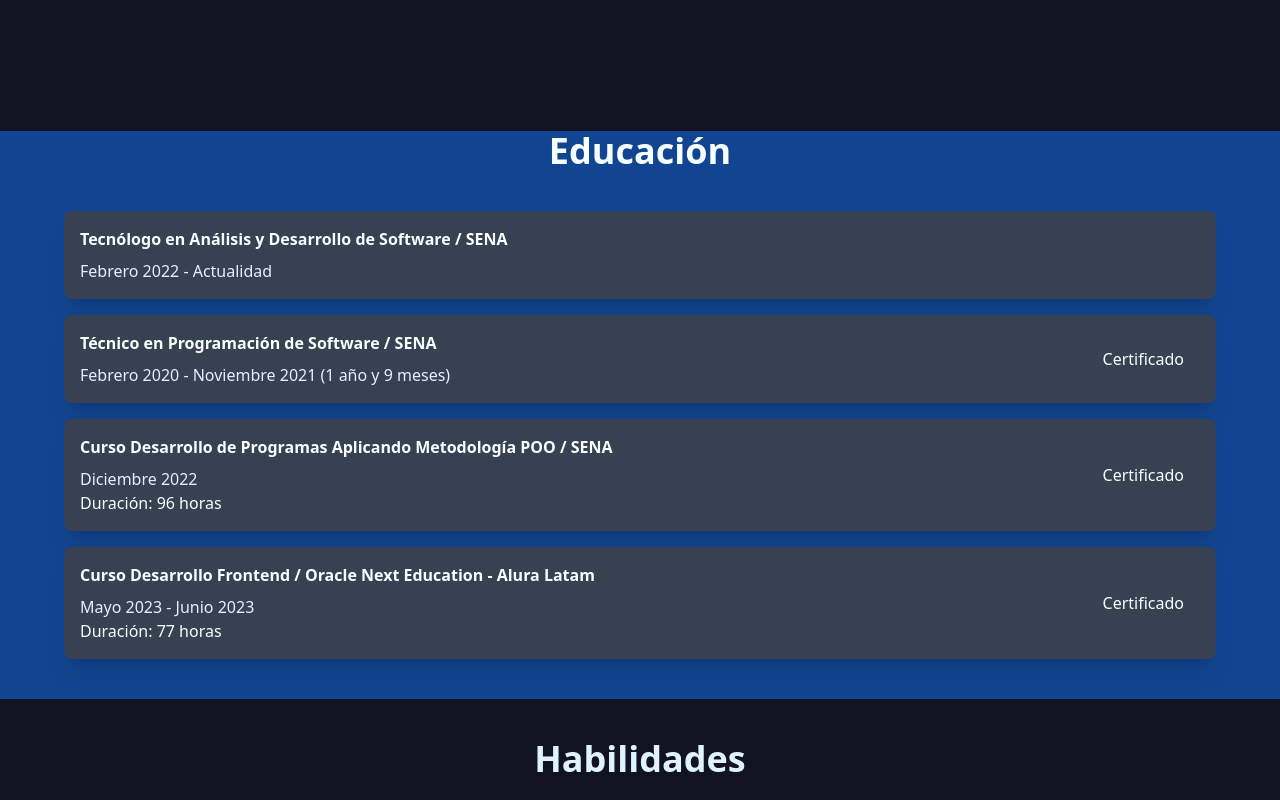
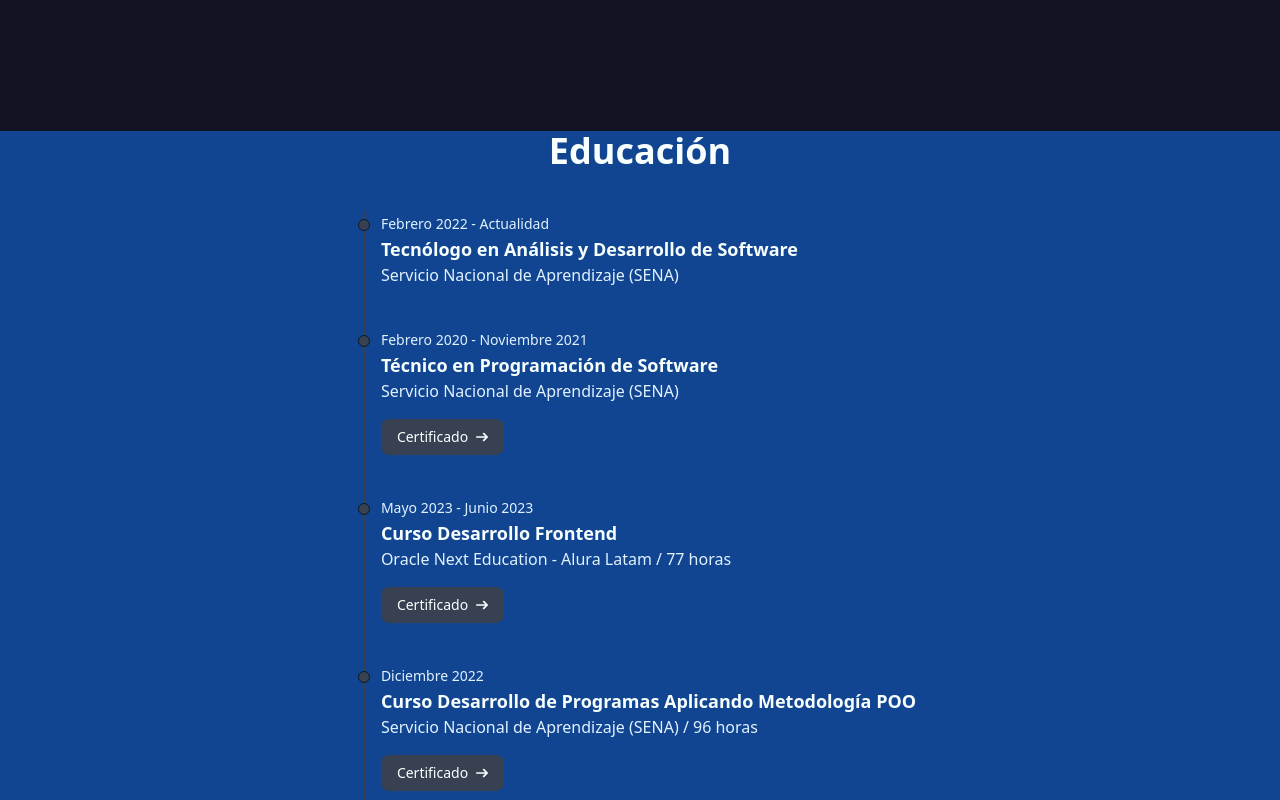
Before and after one commit to KrlosPK/krlospk.github.io, an Angular app: page / in a window 1280 px wide. Shown: the part 1220-2020 px from the top of the page. Built offline with nearby package versions, Linux system fonts and the light colour scheme.

Commit message:
feat: improve education styles

```diff
--- a/package.json
+++ b/package.json
@@ -1,6 +1,6 @@
 {
   "name": "personal-portfolio",
-  "version": "0.7.9",
+  "version": "0.7.10",
   "scripts": {
     "ng": "ng",
     "start": "ng serve",
--- a/src/app/portfolio/components/education/education.component.html
+++ b/src/app/portfolio/components/education/education.component.html
@@ -7,13 +7,13 @@
 />
 
 <section class="pb-10 bg-gradient-1 lg:-mt-10 xl:-mt-20">
-  <div class="max-w-6xl px-4 mx-auto xl:px-0">
+  <div class="flex flex-col items-center max-w-6xl px-4 mx-auto xl:px-0">
     <h2 class="mb-10 text-4xl font-bold text-center">Educación</h2>
 
-    <div class="flex flex-col gap-4">
+    <!-- <div class="flex flex-col gap-4">
       <article
         *ngFor="let education of educationList"
-        class="flex items-center justify-between gap-4 p-4 bg-gray-700 rounded-lg shadow-xl"
+        class="flex flex-col justify-between gap-8 p-4 bg-gray-700 rounded-lg shadow-xl sm:gap-4 sm:flex-row"
         data-aos="fade-up"
       >
         <div>
@@ -24,24 +24,73 @@
           <p class="text-custom-800">
             {{ education.initialDate }}
             {{ education.endDate ? "- " + education.endDate : "" }}
-            <span *ngIf="education.timeDifference">
-              ({{ education?.timeDifference }})
-            </span>
           </p>
 
           <p *ngIf="education.duration">Duración: {{ education.duration }}</p>
         </div>
 
-        <div *ngIf="education.href">
         <a
           [href]="education.href"
-            class="px-4 py-2 hover:underline"
+          *ngIf="education.href"
+          class="flex items-center py-2 sm:px-4 hover:underline"
           rel="noopener noreferrer"
           target="_blank"
           >Certificado</a
         >
-        </div>
       </article>
-    </div>
+    </div> -->
+
+    <ol class="relative border-l border-gray-700">
+      <li
+        *ngFor="let education of educationList"
+        class="mb-10 ml-4"
+        data-aos="fade-up"
+      >
+        <div
+          class="absolute w-3 h-3 rounded-full mt-2 -left-[1.4rem] border border-gray-900 bg-gray-700"
+        ></div>
+
+        <time class="mb-1 text-sm font-medium text-custom-800">
+          {{ education.initialDate }}
+          {{ education.endDate ? "- " + education.endDate : "" }}
+        </time>
+
+        <h3 class="text-lg font-semibold">
+          {{ education.title }}
+        </h3>
+
+        <p class="mb-4 text-base text-custom-800 text-balance max-w-[75ch]">
+          {{ education.institute }}
+          <span *ngIf="education.duration">{{
+            education.duration ? "/ " + education.duration : ""
+          }}</span>
+        </p>
+
+        <a
+          [href]="education.href"
+          *ngIf="education.href"
+          class="inline-flex items-center px-4 py-2 text-sm font-medium transition-colors bg-gray-700 rounded-lg hover:bg-gray-800"
+          rel="noopener noreferrer"
+          target="_blank"
+        >
+          Certificado
+          <svg
+            aria-hidden="true"
+            class="w-3 h-3 ml-2"
+            fill="currentColor"
+            viewBox="0 0 14 10"
+            xmlns="http://www.w3.org/2000/svg"
+          >
+            <path
+              d="M1 5h12m0 0L9 1m4 4L9 9"
+              stroke-linecap="round"
+              stroke-linejoin="round"
+              stroke-width="2"
+              stroke="currentColor"
+            ></path>
+          </svg>
+        </a>
+      </li>
+    </ol>
   </div>
 </section>
--- a/src/app/portfolio/jsons/educationList.json
+++ b/src/app/portfolio/jsons/educationList.json
@@ -2,23 +2,15 @@
   {
     "endDate": "Actualidad",
     "initialDate": "Febrero 2022",
-    "institute": "SENA",
+    "institute": "Servicio Nacional de Aprendizaje (SENA)",
     "title": "Tecnólogo en Análisis y Desarrollo de Software"
   },
   {
     "endDate": "Noviembre 2021",
     "href": "https://krlospk.github.io/assets/documents/Titulo_tecnica_prg.pdf",
     "initialDate": "Febrero 2020",
-    "institute": "SENA",
-    "timeDifference": "1 año y 9 meses",
+    "institute": "Servicio Nacional de Aprendizaje (SENA)",
     "title": "Técnico en Programación de Software"
-  },
-  {
-    "duration": "96 horas",
-    "href": "https://krlospk.github.io/assets/documents/Curso_POO.pdf",
-    "initialDate": "Diciembre 2022",
-    "institute": "SENA",
-    "title": "Curso Desarrollo de Programas Aplicando Metodología POO"
   },
   {
     "duration": "77 horas",
@@ -27,5 +19,12 @@
     "initialDate": "Mayo 2023",
     "institute": "Oracle Next Education - Alura Latam",
     "title": "Curso Desarrollo Frontend"
+  },
+  {
+    "duration": "96 horas",
+    "href": "https://krlospk.github.io/assets/documents/Curso_POO.pdf",
+    "initialDate": "Diciembre 2022",
+    "institute": "Servicio Nacional de Aprendizaje (SENA)",
+    "title": "Curso Desarrollo de Programas Aplicando Metodología POO"
   }
 ]
--- a/src/app/portfolio/types/portfolio-types.d.ts
+++ b/src/app/portfolio/types/portfolio-types.d.ts
@@ -10,7 +10,6 @@ export interface Education {
   href?: string;
   initialDate: string;
   institute: string;
-  timeDifference?: string;
   title: string;
 }
 
```
Also changed, not shown: 1 other file (tests, documents, lock files or other folders). Lines whose indentation alone changed are shown as unchanged.
